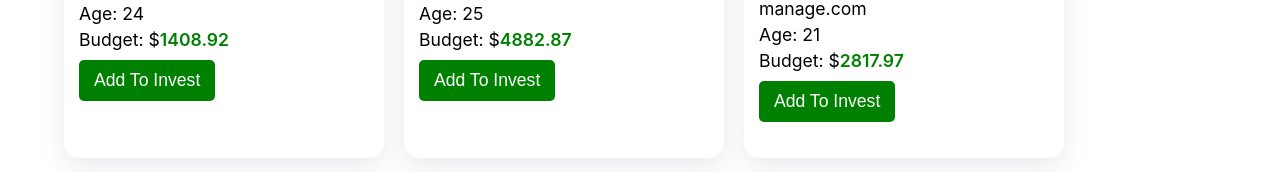
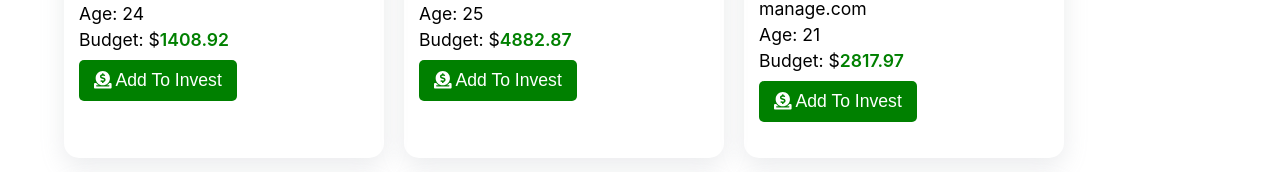
Before and after one commit to rakibshakib/Investment-Collection-react-app-8, a React (Create React App) app: page / in a window 1280 px wide. Shown: the part 576-748 px from the top of the page. Built offline with nearby package versions, Linux system fonts and the light colour scheme.

Commit message:
editing readme file

```diff
--- a/package.json
+++ b/package.json
@@ -3,6 +3,9 @@
   "version": "0.1.0",
   "private": true,
   "dependencies": {
+    "@fortawesome/fontawesome-svg-core": "^1.2.36",
+    "@fortawesome/free-solid-svg-icons": "^5.15.4",
+    "@fortawesome/react-fontawesome": "^0.1.15",
     "@testing-library/jest-dom": "^5.11.4",
     "@testing-library/react": "^11.1.0",
     "@testing-library/user-event": "^12.1.10",
--- a/src/components/FundContainer/FundContainer.css
+++ b/src/components/FundContainer/FundContainer.css
@@ -3,12 +3,14 @@
     border-radius: 10px;
     padding: 10px;
     display: flex;
-    justify-content: space-evenly;
     align-items: center;
     margin: 15px 0px;
 }
 .fund-person{
     width: 50px;
+}
+.details{
+    margin-left: 20px;
 }
 .fund-person img{
     width: 100%;
--- a/src/components/FundContainer/FundContainer.js
+++ b/src/components/FundContainer/FundContainer.js
@@ -12,7 +12,7 @@ const FundContainer = (props) => {
                     <img src={image} alt="" />
                 </figure>
 
-                <div>
+                <div className="details">
                 <h2 className='person-name'>{first_name} {last_name}</h2>
                 <p>Investment Time: <span className="budget">1</span></p>
                 </div>
--- a/src/components/Investmentor/Investmentor.js
+++ b/src/components/Investmentor/Investmentor.js
@@ -1,7 +1,10 @@
 import React from 'react';
 import './Investmentor.css';
+import { FontAwesomeIcon } from '@fortawesome/react-fontawesome'
+import { faDonate } from '@fortawesome/free-solid-svg-icons'
 
 const Investmentor = (props) => {
+    const element = <FontAwesomeIcon icon={faDonate} />
     const { first_name, last_name, budget_amount, email, image, age } = props.people;
     const {addFundHandeler} = props;
     return (
@@ -15,7 +18,7 @@ const Investmentor = (props) => {
                 <p>Age: {age}</p>
                 <p>Budget: $<span className='budget'>{budget_amount}</span> </p>
             </div>
-            <button className='add-invest' onClick={()=> addFundHandeler(props.people)}>Add To Invest</button>
+            <button className='add-invest' onClick={()=> addFundHandeler(props.people)}>{element}  Add To Invest</button>
         </div>
     )
 }
```
Also changed, not shown: 2 other files (tests, documents, lock files or other folders).
